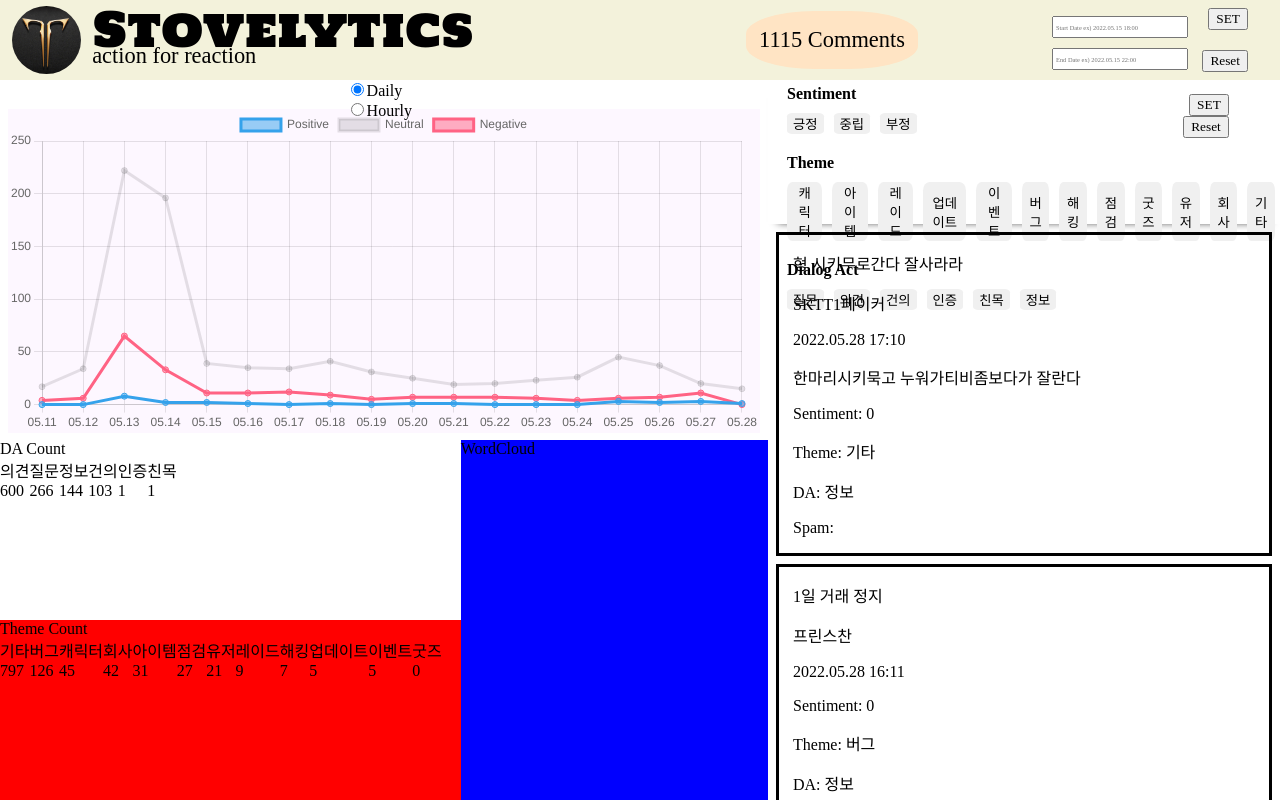
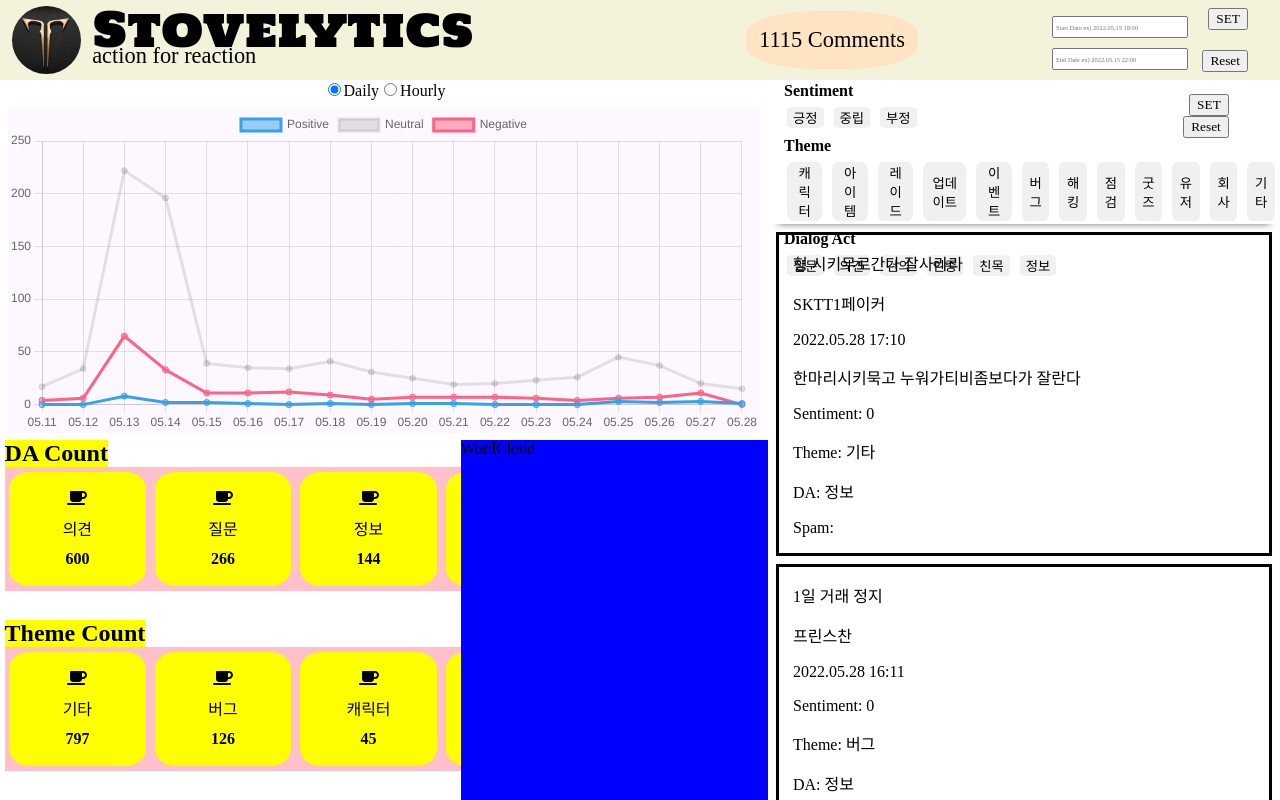
Before and after one commit to Albatross-Labs/Stovelytics, a React (Create React App) app: page / in a window 1280 px wide. Built offline with nearby package versions, Linux system fonts and the light colour scheme; a web font is replaced by a local one.

Commit message:
Counter Styling simple added

```diff
--- a/src/components/CommentDisplay/LabelFilter.jsx
+++ b/src/components/CommentDisplay/LabelFilter.jsx
@@ -18,6 +18,7 @@ const Wrapper = styled.div `
   // background-color: pink;
   display: flex;
   flex-direction: column;
+  justify-content: space-between;
   box-shadow: 0px 8px 8px -10px #111;
   // overflow-x: scroll;
   padding-left: 14px;
--- a/src/components/CommentDisplay/LabelFilter/ToggleFilterList.jsx
+++ b/src/components/CommentDisplay/LabelFilter/ToggleFilterList.jsx
@@ -3,13 +3,13 @@ import styled from 'styled-components';
 
 const Wrapper = styled.div`
   position: relative;
-  padding-bottom: 10px;
+  padding-bottom: 2px;
 `
 
 const Label = styled.div`
   font-weight: 700;
   color: black;
-  padding: 5px;
+  padding: 2px;
 `
 
 const ButtonWrapper = styled.div`
--- a/src/components/PeriodAnalysis/Counter/IconWithCount.jsx
+++ b/src/components/PeriodAnalysis/Counter/IconWithCount.jsx
@@ -3,8 +3,33 @@ import styled from 'styled-components';
 
 import { PeriodContext } from '../../../contexts/PeriodContext';
 import { FontAwesomeIcon } from '@fortawesome/react-fontawesome'
+import { faCoffee } from '@fortawesome/free-solid-svg-icons'
+
+const Wrapper = styled.div`
+  background-color: yellow;
+  padding: 4%;
+  width: 300px;
+  margin: 1%;
+  box-sizing: border-box;
+  display: flex;
+  flex-direction: column;
+  justify-content: center;
+  align-items: center;
+  border-radius: 15%;
+`
+
+const Title = styled.div`
+  width: 80px;
+  margin: 10px;
+  text-align: center;
+`
+
+const Icon = styled(FontAwesomeIcon)`
+
+`
 
 const Count = styled.div`
+  font-weight: 600;
 
 `
 
@@ -18,10 +43,10 @@ export default function IconWithCount({label}) {
   }
 
   return (
-    <div>
-      <div>{label.name}</div>
-      {/* <FontAwesomeIcon icon={label.img}/> */}
+    <Wrapper style={{backgroundColor: ''}}>
+      <Icon icon={faCoffee} />
+      <Title>{label.name}</Title>
       <Count>{count}</Count>
-    </div>
+    </Wrapper>
   )
 }
--- a/src/components/PeriodAnalysis/DaCount.jsx
+++ b/src/components/PeriodAnalysis/DaCount.jsx
@@ -9,17 +9,28 @@ const Wrapper = styled.div`
   position: relative;
   width: 60%;
   height: 25%;
-  // background-color: yellow;
+  box-sizing: border-box;
+
 `
 
 const Title = styled.div`
+  background-color: yellow;
+  position: absolute;
 
+  font-weight: 700;
+  font-size: 24px;
+  left: 1%;
 `
 
-
 const IconWrapper = styled.div`
+  position: absolute;
+  width: 99%;
+  left: 1%;
+  top: 15%;
   display: flex;
   flex-direction: row;
+  background-color: pink;
+  overflow: auto;
 `
 
 const DaLabels = {
--- a/src/components/PeriodAnalysis/SentimentGraph/DayHourRadio.jsx
+++ b/src/components/PeriodAnalysis/SentimentGraph/DayHourRadio.jsx
@@ -4,7 +4,8 @@ import styled from 'styled-components';
 const Wrapper = styled.div`
   position: absolute;
   z-index: 4;
-  width: 10%;
+  width: 30%;
+  text-align: center;
 `
 
 export default function DayHourRadio({selectedValue, ...rest}) {
--- a/src/components/PeriodAnalysis/ThemeCount.jsx
+++ b/src/components/PeriodAnalysis/ThemeCount.jsx
@@ -9,15 +9,28 @@ const Wrapper = styled.div`
   position: relative;
   width: 60%;
   height: 25%;
-  background-color: red;
+  box-sizing: border-box;
+
 `
 const Title = styled.div`
+  background-color: yellow;
+  position: absolute;
 
+  font-weight: 700;
+  font-size: 24px;
+  left: 1%;
 `
 
-const CounterWrapper = styled.div`
+const IconWrapper = styled.div`
+  position: absolute;
+  width: 99%;
+  left: 1%;
+  top: 15%;
   display: flex;
   flex-direction: row;
+  background-color: pink;
+  overflow: auto;
+
 `
 
 const ThemeLabels = {
@@ -92,11 +105,11 @@ export default function ThemeCount() {
   return (
     <Wrapper>
       <Title>Theme Count</Title>
-      <CounterWrapper>
+      <IconWrapper>
         {ThemeLabelList.map(label => (
           <IconWithCount label={label} key={label.name}></IconWithCount>
         ))}
-      </CounterWrapper>
+      </IconWrapper>
     </Wrapper>
   )
 }
```
